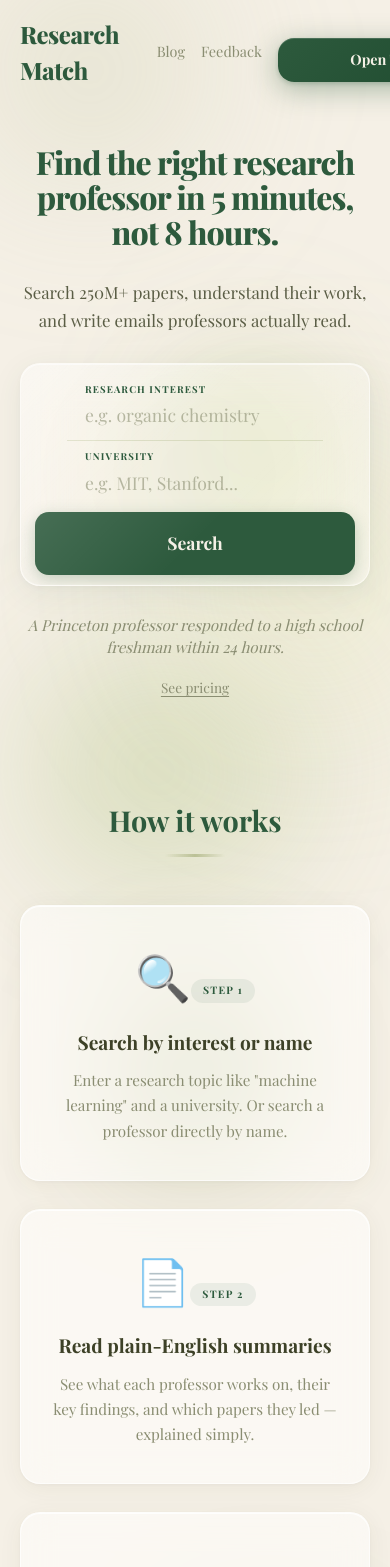
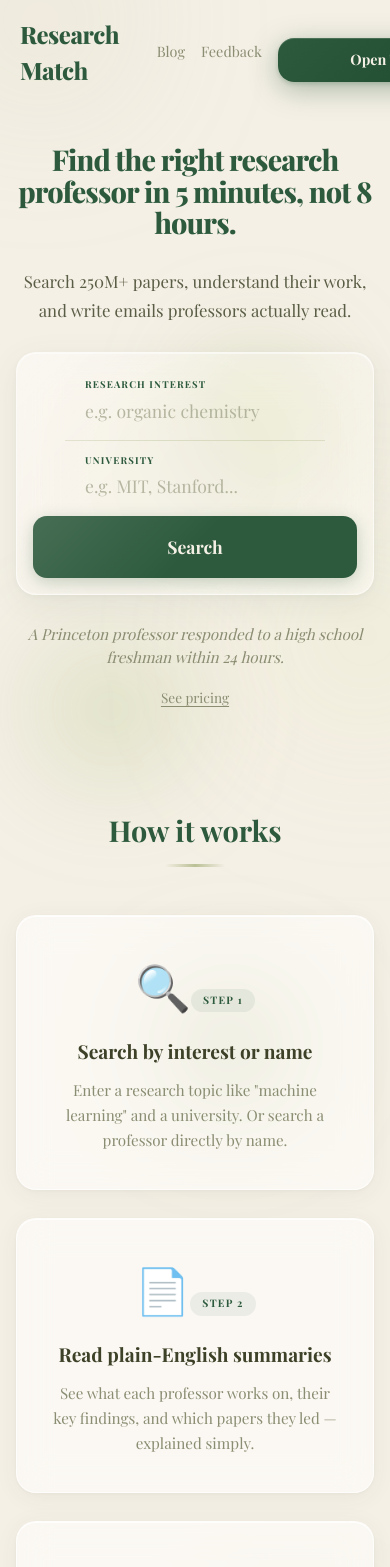
Before and after one commit to jacekimmy/research-match, a Next.js app: page / in a window 390 px wide. Shown: the top 1567 px of the page. Built offline with nearby package versions, Linux system fonts and the light colour scheme; no server answers; the database is empty; a web font is replaced by a local one.

Commit message:
Fix mobile: single-col pricing, smaller splotches, no parallax, no hover jank, prevent horizontal scroll

```diff
--- a/src/app/globals.css
+++ b/src/app/globals.css
@@ -13,6 +13,16 @@ body {
   min-height: 100vh;
   position: relative;
   overflow-x: hidden;
+  max-width: 100vw;
+}
+
+/* Reduce motion for users who prefer it and for performance */
+@media (prefers-reduced-motion: reduce) {
+  *, *::before, *::after {
+    animation-duration: 0.01ms !important;
+    animation-iteration-count: 1 !important;
+    transition-duration: 0.01ms !important;
+  }
 }
 
 /* ===== BACKGROUND SPLOTCHES ===== */
@@ -49,10 +59,12 @@ body::after {
   top: 0;
   left: 0;
   right: 0;
+  width: 100%;
   height: 100%;
   pointer-events: none;
   z-index: -1;
   overflow: hidden;
+  max-width: 100vw;
 }
 
 .splotch {
@@ -1396,30 +1408,67 @@ body::after {
     transform: none;
   }
 
-  .splotch { filter: blur(60px); }
-  .splotch-1 { width: 200px; height: 200px; }
-  .splotch-2 { width: 250px; height: 250px; }
-  .splotch-3 { width: 180px; height: 180px; }
-  .splotch-4 { width: 300px; height: 300px; }
-  .splotch-5 { width: 150px; height: 150px; }
-
-  body::before { width: 300px; height: 300px; }
-  body::after { width: 350px; height: 350px; }
+  /* Reduce splotch sizes to prevent horizontal scroll */
+  .splotch { filter: blur(50px); }
+  .splotch-1, .splotch-6, .splotch-8, .splotch-11, .splotch-14, .splotch-16 { width: 150px; height: 150px; }
+  .splotch-2, .splotch-7, .splotch-9, .splotch-13 { width: 180px; height: 180px; }
+  .splotch-3, .splotch-5, .splotch-10, .splotch-12 { width: 130px; height: 130px; }
+  .splotch-4, .splotch-15 { width: 200px; height: 200px; }
+
+  body::before { width: 200px; height: 200px; }
+  body::after { width: 250px; height: 250px; }
 
   .welcome-overlay { display: none; }
 
-  .landing-hero h1 { font-size: 2rem !important; }
+  /* Disable 3D transforms on mobile for performance */
+  .splotch { animation-duration: 30s !important; }
+
+  /* Landing page mobile */
+  .landing-hero h1 { font-size: 1.8rem !important; }
   .landing-steps { grid-template-columns: 1fr !important; }
-  .landing-pricing { grid-template-columns: repeat(2, 1fr) !important; }
+  .landing-pricing { grid-template-columns: 1fr !important; max-width: 400px !important; margin: 0 auto !important; }
   .landing-quotes { grid-template-columns: 1fr !important; }
   .landing-nav { padding: 16px 20px !important; }
   .landing-hero { padding: 40px 20px 40px !important; }
-  .landing-section { padding-left: 20px !important; padding-right: 20px !important; }
+  .landing-section { padding-left: 16px !important; padding-right: 16px !important; }
   .landing-footer { padding: 24px 20px !important; flex-direction: column !important; text-align: center !important; }
-}
-
-@media (max-width: 500px) {
-  .landing-pricing { grid-template-columns: 1fr !important; }
+
+  /* Hero search bar mobile */
+  .hero-search-bar {
+    border-radius: 20px !important;
+    flex-direction: column !important;
+    padding: 16px !important;
+  }
+  .hero-search-bar > div[style*="width: 1px"] {
+    width: 80% !important;
+    height: 1px !important;
+    margin: 4px auto !important;
+  }
+  .hero-search-btn {
+    width: 100% !important;
+    border-radius: 14px !important;
+    margin-top: 6px;
+  }
+  .hero-search-focused {
+    transform: none !important;
+  }
+  .hero-search-bar:hover:not(.hero-search-focused) {
+    transform: none !important;
+  }
+
+  /* Card hover effects — disable on touch */
+  .landing-pricing-card:hover,
+  .lifetime-card:hover {
+    transform: none !important;
+  }
+
+  /* Blog mobile */
+  .blog-content h2 { font-size: 1.2rem; }
+  .blog-content blockquote { padding: 14px 16px; margin: 16px 0; }
+  .blog-cta { padding: 24px 20px; }
+
+  /* Feedback mobile */
+  .feedback-form { padding: 20px !important; }
 }
 
 /* ===== LANDING PAGE ===== */
--- a/src/app/page.tsx
+++ b/src/app/page.tsx
@@ -56,8 +56,9 @@ export default function LandingPage() {
       .catch(() => setLifetimeSpotsRemaining(200));
   }, []);
 
-  // Parallax scroll — each splotch drifts at a different rate via margin-top offset
+  // Parallax scroll — disabled on mobile for performance
   useEffect(() => {
+    if (window.innerWidth < 768) return;
     const speeds = [0.15, -0.1, 0.2, -0.12, 0.08, -0.18, 0.14, -0.06, 0.1, -0.15, 0.12, -0.08, 0.18, -0.14, 0.1, -0.16];
     function handleScroll() {
       const scrollY = window.scrollY;
```
